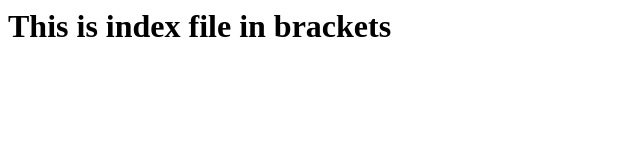
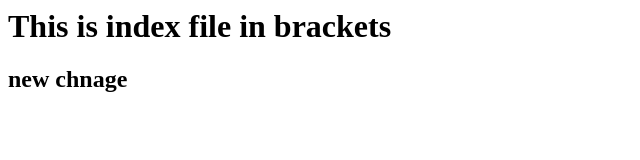
Before and after one commit to GillSatinder/newGitTest, a plain HTML site: page index.html in a window 1280 px wide. Shown: the whole page, without its empty margins (0-640 px from the left). Drawn offline with Linux system fonts and the light colour scheme.

Commit message:
chnaged file

```diff
--- a/index.html
+++ b/index.html
@@ -1 +1,2 @@
 <h1>This is index file in brackets</h1>
+<h2>new chnage</h2>
```
